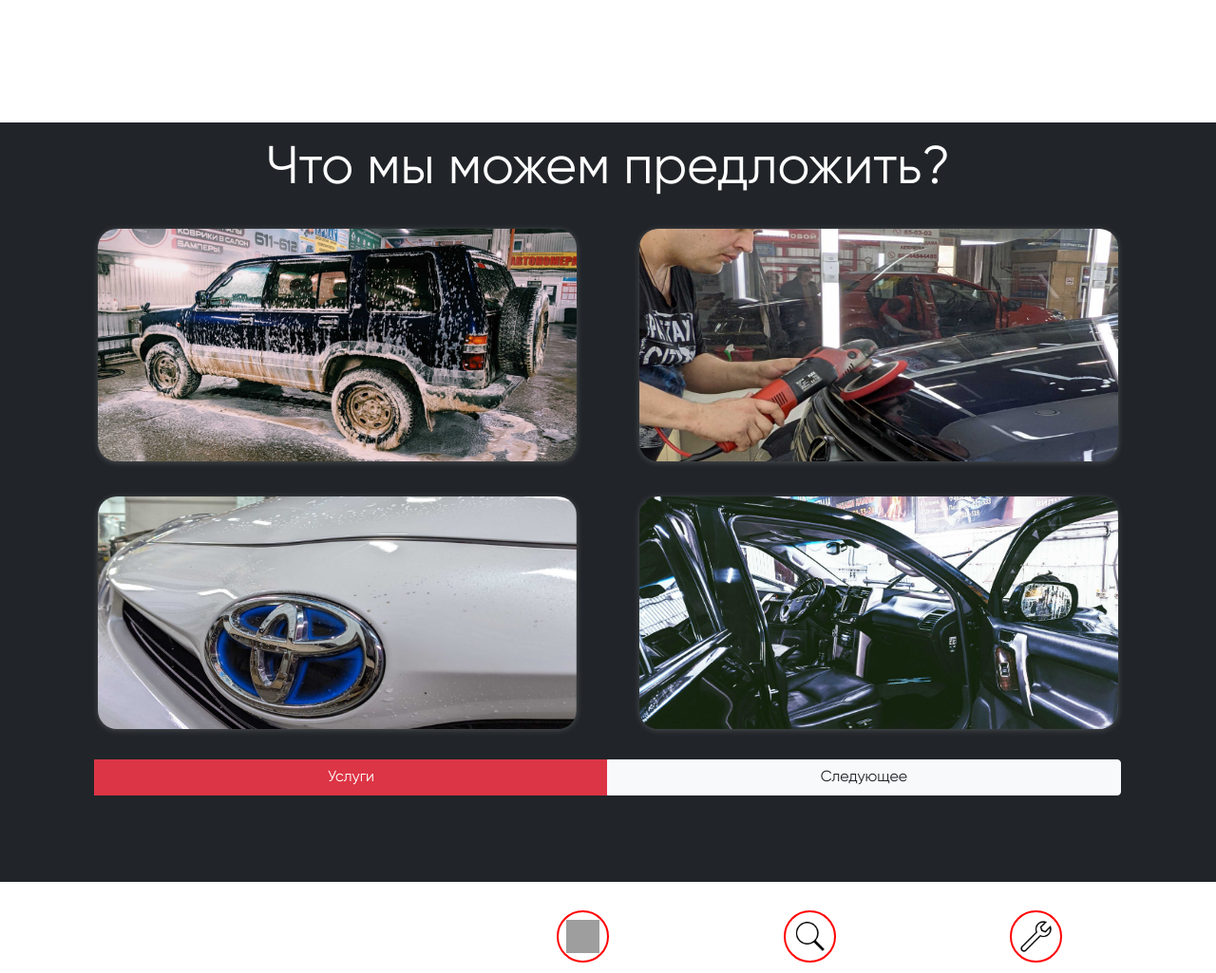
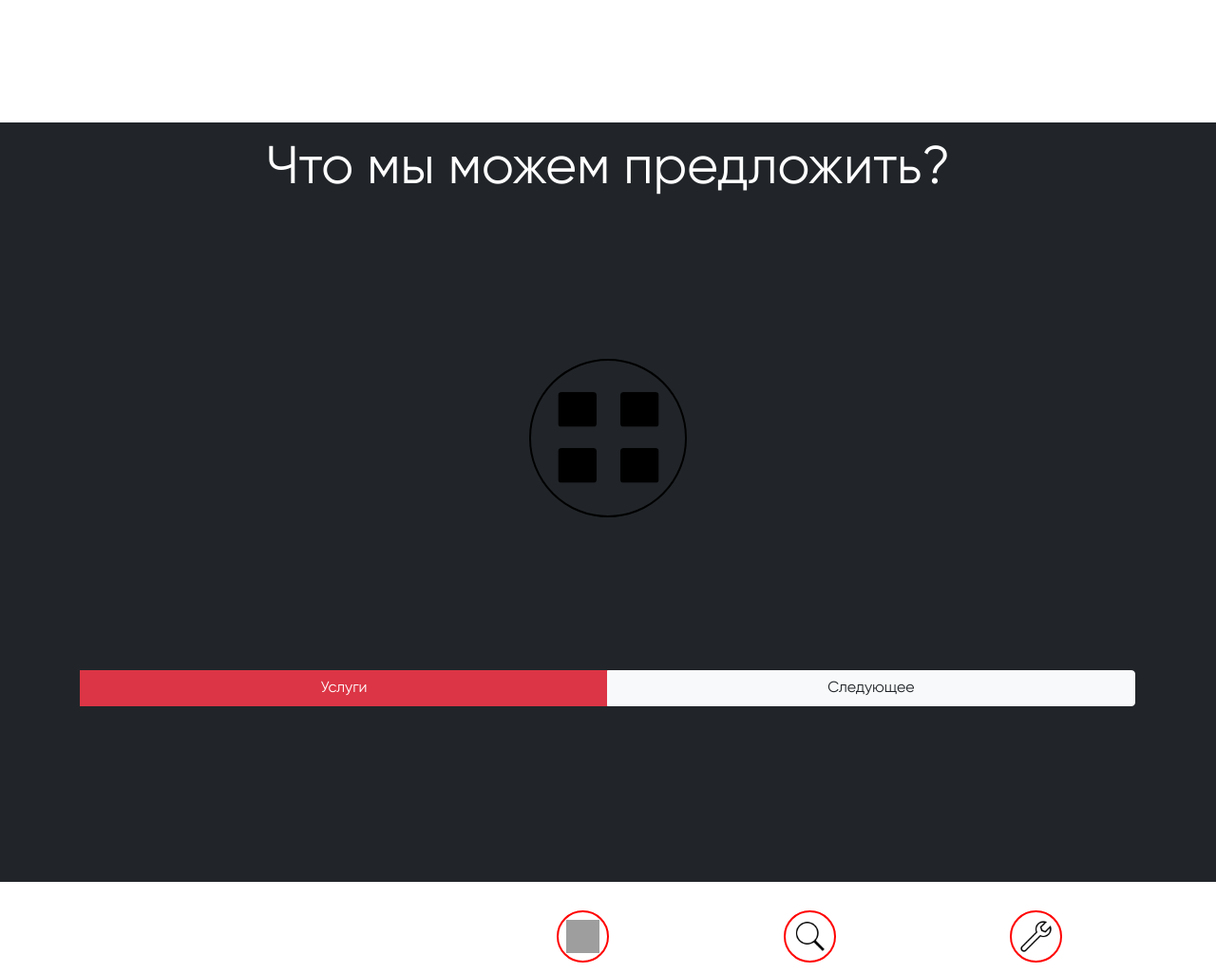
Before and after one commit to Qeiqkaos/megamoika, a Django app: page / in a window 1280 px wide. Shown: the part 671-1696 px from the top of the page at 95% size. Run offline with Django 4.2, Linux system fonts and the light colour scheme; some libraries are stand-ins or nearby versions; grey boxes are pictures that could not be loaded.

Commit message:
redesign of the main page

```diff
--- a/app/templates/app/main.html
+++ b/app/templates/app/main.html
@@ -93,11 +93,92 @@
     justify-content: center;
     align-items: center;
   }
-  #service_page{
-    height: 100vh;
+  #service_page {
+    min-height: 100vh;
   }
+
+  .gallery-container {
+    max-width: 500px;
+    margin: auto;
+  }
+
+  .gallery {
+    --s: 250px;
+    --b: 0%;
+    display: grid;
+    grid-template-columns: repeat(2, auto);
+    gap: 0px;
+    position: relative;
+  }
+
+  .gallery input {
+    position: absolute;
+    border: 2px solid #000;
+    border-radius: 50%;
+    inset: calc(50% - var(--s) / 3);
+    cursor: pointer;
+    --g: linear-gradient(#000 0 0) no-repeat;
+    background: var(--g) 50% / var(--b, 0%) 3px, var(--g) 50% / 3px var(--b, 0%);
+    transition: 1.5s;
+    -webkit-appearance: none;
+    -moz-appearance: none;
+    appearance: none;
+  }
+
+  .gallery > img {
+    margin: auto;
+    width: var(--s);
+    aspect-ratio: 1;
+    object-fit: cover;
+    transform: scale(0.18);
+    filter: brightness(0);
+    pointer-events: none;
+    transform-origin: var(--x) var(--y);
+    transition: 1s calc((var(--i) - 1) * 0.1s);
+  }
+
+  .gallery > img:nth-of-type(1) {
+    --i: 1;
+    --x: 100%;
+    --y: 100%;
+  }
+
+  .gallery > img:nth-of-type(2) {
+    --i: 2;
+    --x: 0%;
+    --y: 100%;
+  }
+
+  .gallery > img:nth-of-type(3) {
+    --i: 3;
+    --x: 100%;
+    --y: 0%;
+  }
+
+  .gallery > img:nth-of-type(4) {
+    --i: 4;
+    --x: 0%;
+    --y: 0%;
+  }
+
+  .gallery > input:checked ~ img {
+    transform: scale(1);
+    filter: brightness(1);
+    pointer-events: initial;
+  }
+
+  .gallery > input:checked {
+    transform: translateY(calc(1.1 * var(--s))) scale(0.5) rotate(45deg);
+    --b: 70%;
+  }
+
+  .btn-group {
+    margin-top: 20px; /* Adjust the margin as needed */
+  }
+
+
   #contact_page{
-    height: 100vh;
+    min-height: 100vh;
   }
   #contact_page .blocks{
     display: flex;
@@ -202,29 +283,24 @@
       <h1 class="text-white display-4">Что мы можем предложить?</h1>
     </div>
     <div class="options">
-    <div class="container text-center">
-      <div class="row ">
-        <div class="col-6 custom-col">
+      <div class="container">
+        <div class="gallery-container">
+          <div class="gallery">
+            <input type="checkbox" />
             <img src="{% static 'app/no_contact.jpg' %}" alt="Example of no contact car wash" class="img_example">
+            <img src="{% static 'app/poli.jpg' %}" alt="Example of polirofka car wash" class="img_example">
+            <img src="{% static 'app/threestep.jpg' %}" alt="Example of three-phase car wash" class="img_example">
+            <img src="{% static 'app/himi.jpg' %}" alt="Example of chemistry car wash" class="img_example">
           </div>
-        <div class="col-6 custom-col">
-              <img src="{% static 'app/poli.jpg' %}" alt="Example of polirofka car wash" class="img_example">
         </div>
-        <div class="col-6 custom-col">
-          <img src="{% static 'app/threestep.jpg' %}" alt="Example of three-phase car wash" class="img_example">
-        </div>
-        <div class="col-6 custom-col">
-          <img src="{% static 'app/himi.jpg' %}" alt="Example of chemistry car wash" class="img_example"></div>
-        </div>
-        <div class="col-12">
         <div class="btn-group w-100" role="group" aria-label="Basic example">
           <a href="service/" class="btn btn-danger w-50"><span>Услуги</span></a>
           <a href="#contact_page" class="btn btn-light w-50"><span>Следующее</span></a>
         </div>
       </div>
     </div>
-  </div>
   </section>
+
 
 <section id="contact_page">
   <div class="container d-flex align-items-center justify-content-center">
```
Lines whose indentation alone changed are shown as unchanged.
